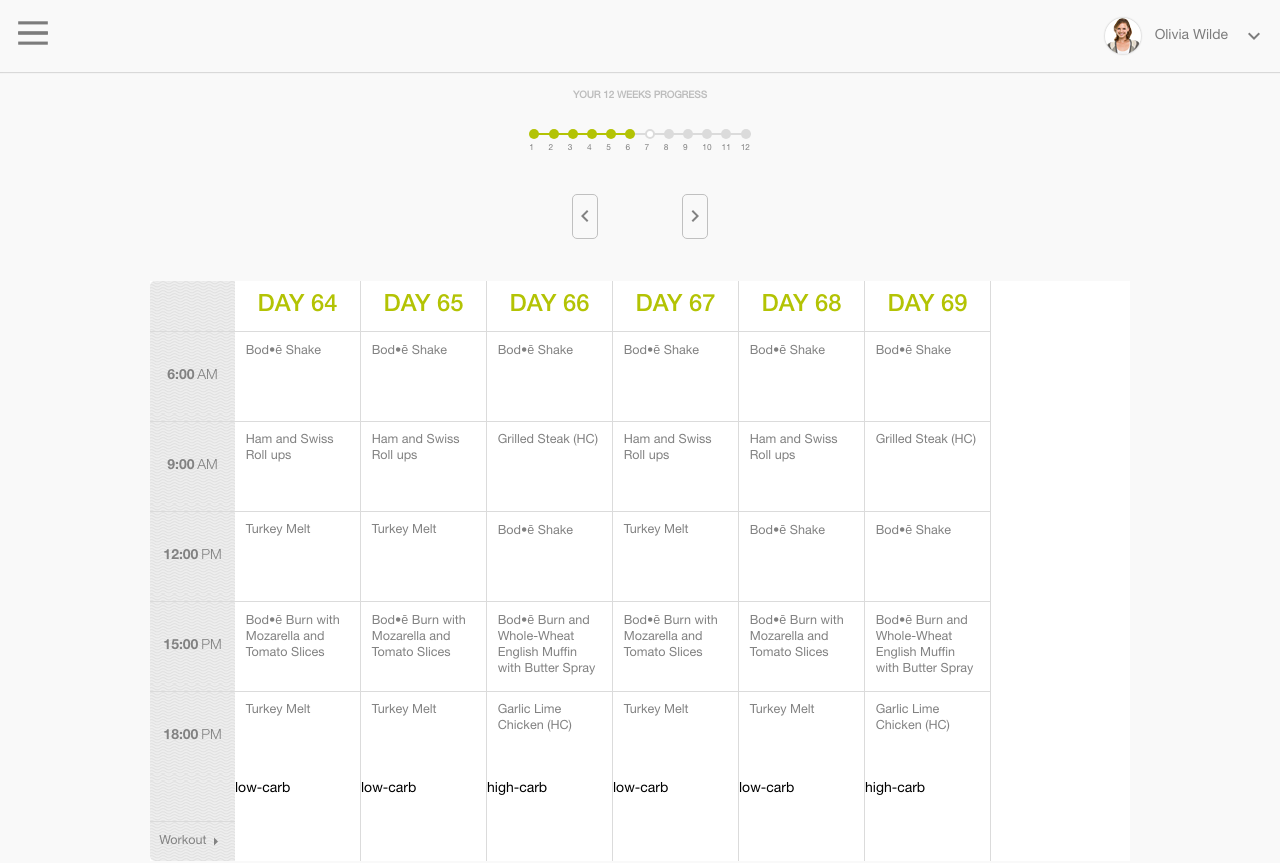
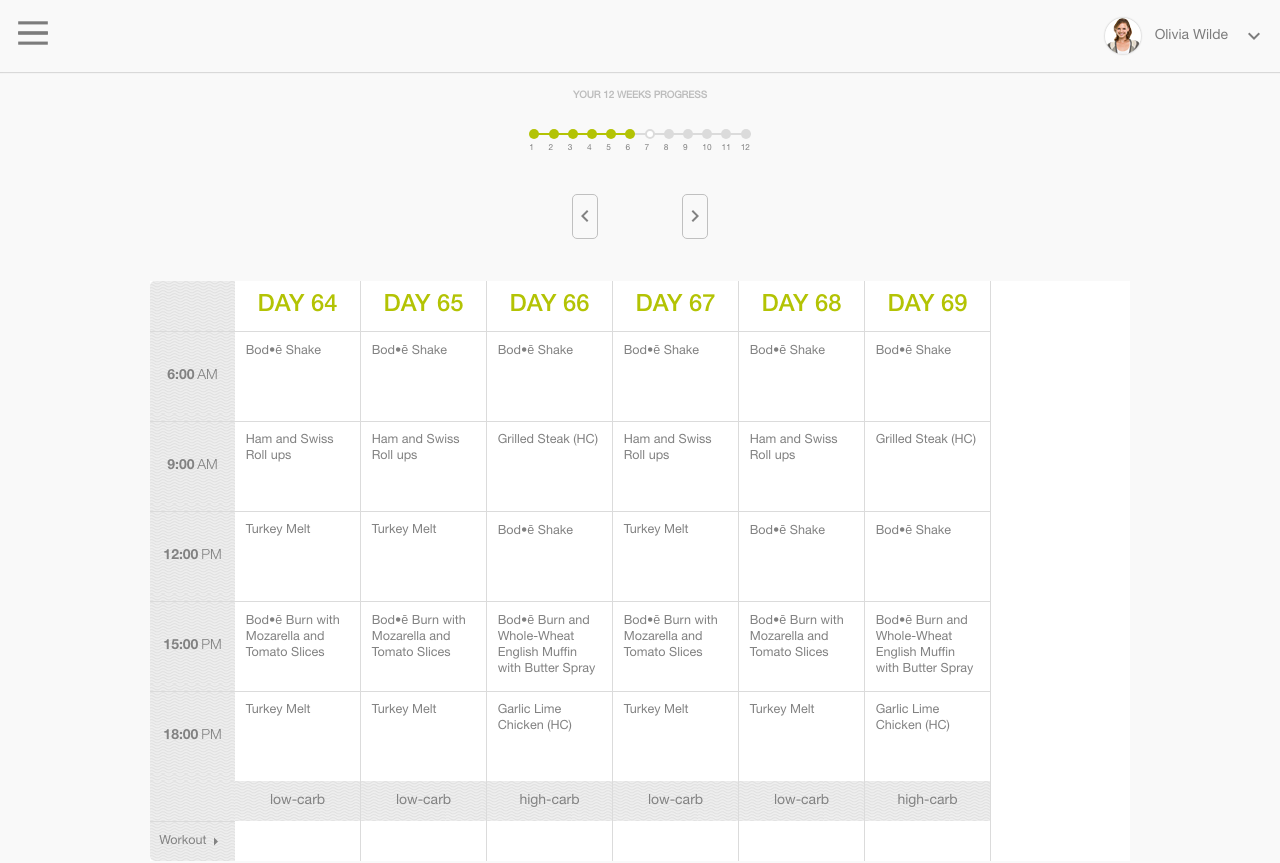
Before and after one commit to annaszalkiewicz/react-diet-app, a React (Create React App) app: page /dashboard in a window 1280 px wide. Shown: the top 863 px of the page. Built offline with nearby package versions, Linux system fonts and the light colour scheme.

Commit message:
Add styling to meal plan carb

```diff
--- a/src/sass/_MealWeek.scss
+++ b/src/sass/_MealWeek.scss
@@ -27,3 +27,16 @@
   color: $darkTextGray;
   border-top: solid 1px #dbdbdb;
 }
+.mealPlan_carb {
+  width: 100%;
+  height: 40px;
+  background: $tableBackground;
+  color: $darkTextGray;
+}
+.mealPlan_carb--low {
+  width: 100%;
+  height: 100%;
+  display: flex;
+  justify-content: center;
+  align-items: center;
+}
```
